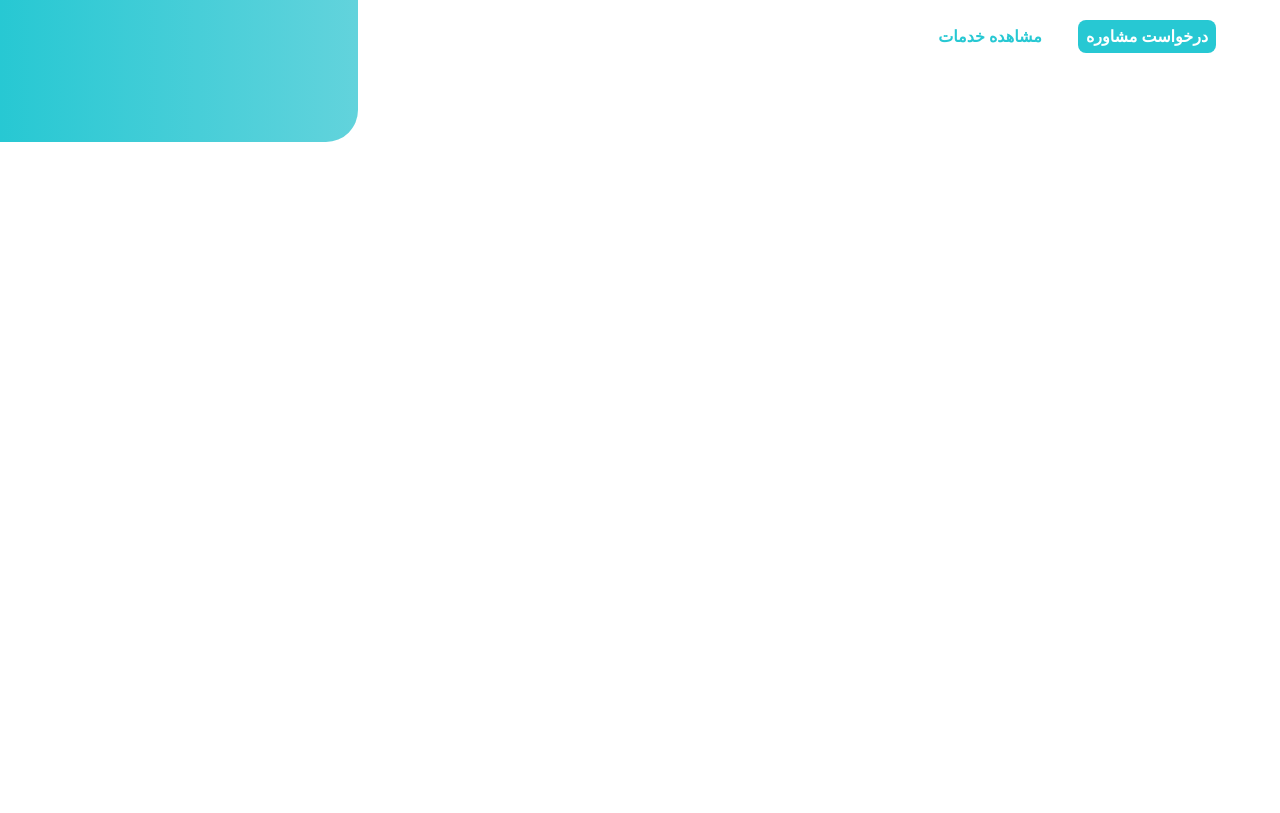
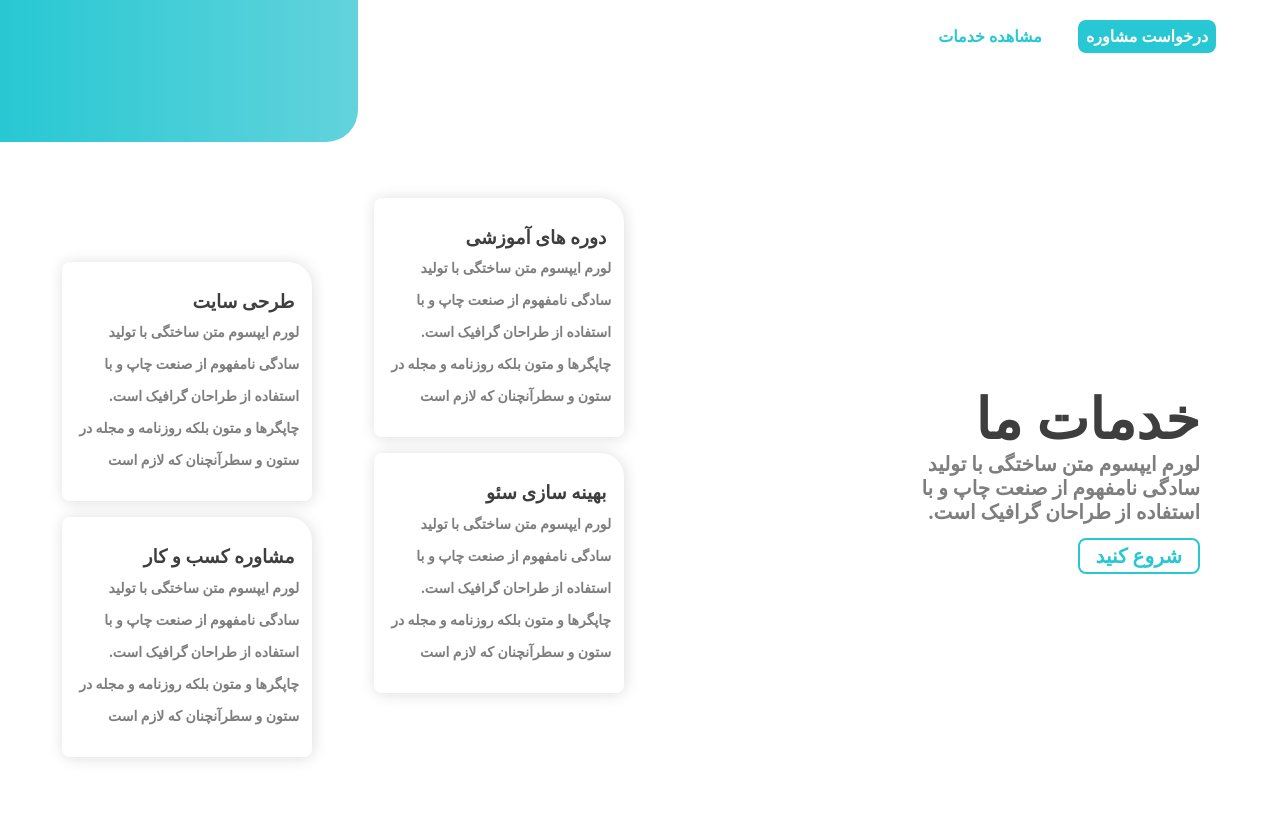
Before and after one commit to amirhirx/blue-team-website, a plain HTML site: page index.html in a window 1280 px wide. Shown: the part 382-1195 px from the top of the page. Before the commit the page ends 800 px from the top, so only its background shows below. Drawn offline with Linux system fonts and the light colour scheme; a web font is replaced by a local one.

Commit message:
Make the Services section of website

```diff
--- /dev/null
+++ b/css/services.css
@@ -0,0 +1,80 @@
+.services{
+    display: grid;
+    grid-template-columns: repeat(2,1fr);
+}
+.services__right{
+    padding: 2rem;
+    padding-right: 5rem;
+    grid-column: 1 / 2;
+    align-content: center;
+}
+.services__title{
+    color: #3e3e3e;
+    font-weight: 900;
+    font-size: 56px;
+    margin: 0;
+}
+.services__text{
+    max-width: 18rem;
+    color: #7e7e7e;
+    font-weight: 600;
+    font-size: 20px;
+    margin-top: 0;
+}
+.services__link{
+    text-decoration: none;
+    color: #28c8d3;
+    margin-top: 5rem;
+    padding: 0.3rem 1rem;
+    border: 2px solid #28c8d3;
+    border-radius: 0.5rem;
+    font-size: 20px;
+    font-weight: 600;
+    transition: 0.3s all;
+}
+.services__link:hover{
+    color: #fff;
+    background: #28c8d3;
+    font-weight: 900;
+}
+.services__left{
+    padding: 5rem 0.5rem;
+    display: grid;
+    grid-template-columns: repeat(2,1fr);
+}
+.services__item{
+    width: 14rem;
+    margin: 0.5rem;
+    padding: 1.5rem 0.8rem;
+    box-shadow: 1px 1px 15px #dddddd;
+    border-radius: 0.5rem;
+    border-top-right-radius: 1.5rem;
+    transition: 0.5s all;
+}
+.services__item:nth-child(odd){
+    transform: translateY(-2rem);
+}
+
+.services__item:nth-child(even){
+    transform: translateY(2rem);
+}
+.services__item:hover{
+    background: #28c8d3;
+}
+.services__item:hover h3,.services__item:hover p{
+    color: #fff;
+}
+.services__item__title{
+    font-weight: 800;
+    margin: 0.3rem;
+    color: #3e3e3e;
+    transition: 0.3s all;
+}
+.services__item__text{
+    margin: 0;
+    line-height: 2rem;
+    color: #7e7e7e;
+    font-weight: 600;
+    font-size: 14px;
+    transition: 0.3s all;
+}
--- a/index.html
+++ b/index.html
@@ -6,6 +6,7 @@
     <title>گروه آبی</title>
     <link rel="stylesheet" href="css/style.css">
     <link rel="stylesheet" href="css/header.css">
+    <link rel="stylesheet" href="css/services.css">
 </head>
 <body>
     <header>
@@ -32,5 +33,32 @@
             <img src="images/team.jpg" class="header__left__images">
         </div>
     </header>
+    <main>
+        <section class="services">
+            <div class="services__right">
+                <h2 class="services__title">خدمات ما</h2>
+                <p class="services__text">لورم ایپسوم متن ساختگی با تولید سادگی نامفهوم از صنعت چاپ و با استفاده از طراحان گرافیک است.</p>
+                <a class="services__link" href="#">شروع کنید</a>
+            </div>
+            <div class="services__left">
+                <div class="services__item">
+                    <h3 class="services__item__title">دوره های آموزشی</h3>
+                    <p class="services__item__text">لورم ایپسوم متن ساختگی با تولید سادگی نامفهوم از صنعت چاپ و با استفاده از طراحان گرافیک است. چاپگرها و متون بلکه روزنامه و مجله در ستون و سطرآنچنان که لازم است</p>
+                </div>
+                <div class="services__item">
+                    <h3 class="services__item__title">طرحی سایت</h3>
+                    <p class="services__item__text">لورم ایپسوم متن ساختگی با تولید سادگی نامفهوم از صنعت چاپ و با استفاده از طراحان گرافیک است. چاپگرها و متون بلکه روزنامه و مجله در ستون و سطرآنچنان که لازم است</p>
+                </div>
+                <div class="services__item">
+                    <h3 class="services__item__title">بهینه سازی سئو</h3>
+                    <p class="services__item__text">لورم ایپسوم متن ساختگی با تولید سادگی نامفهوم از صنعت چاپ و با استفاده از طراحان گرافیک است. چاپگرها و متون بلکه روزنامه و مجله در ستون و سطرآنچنان که لازم است</p>
+                </div>
+                <div class="services__item">
+                    <h3 class="services__item__title">مشاوره کسب و کار</h3>
+                    <p class="services__item__text">لورم ایپسوم متن ساختگی با تولید سادگی نامفهوم از صنعت چاپ و با استفاده از طراحان گرافیک است. چاپگرها و متون بلکه روزنامه و مجله در ستون و سطرآنچنان که لازم است</p>
+                </div>
+            </div>
+        </section>
+    </main>
 </body>
 </html>
```
